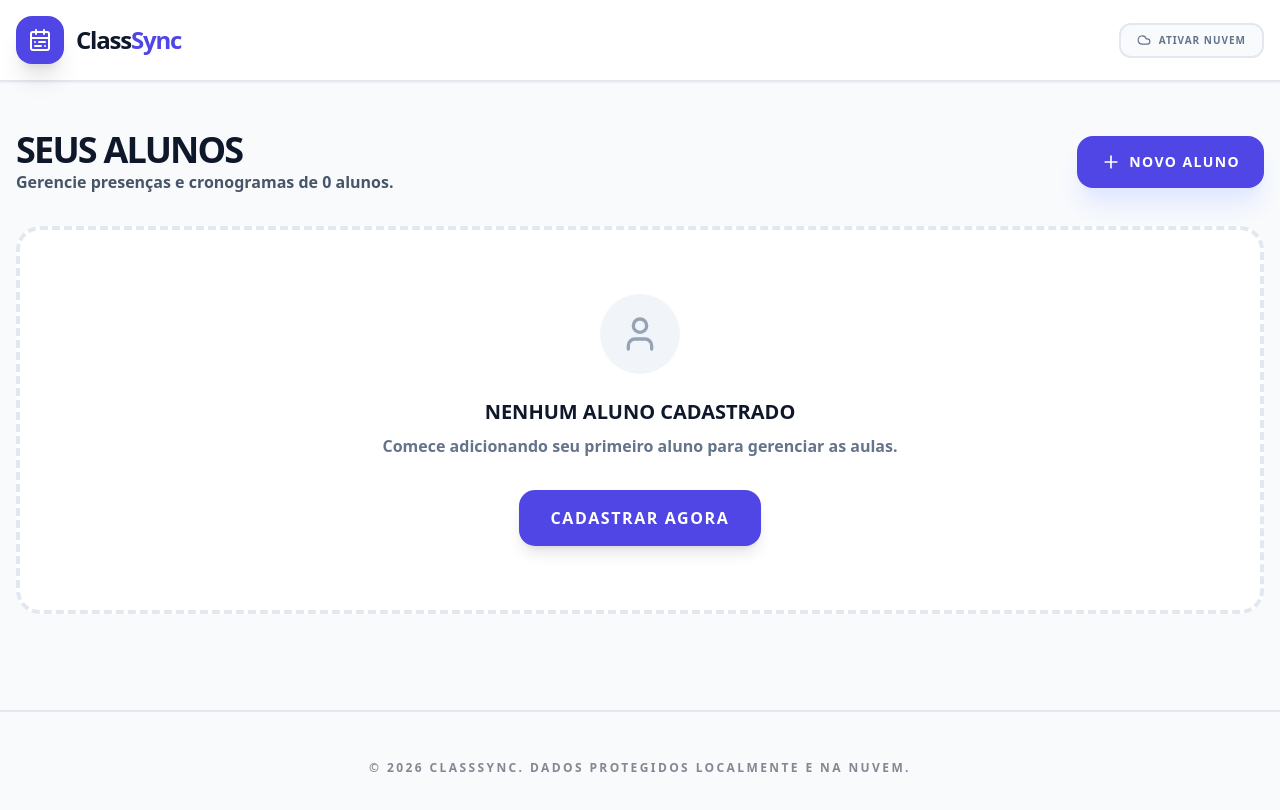
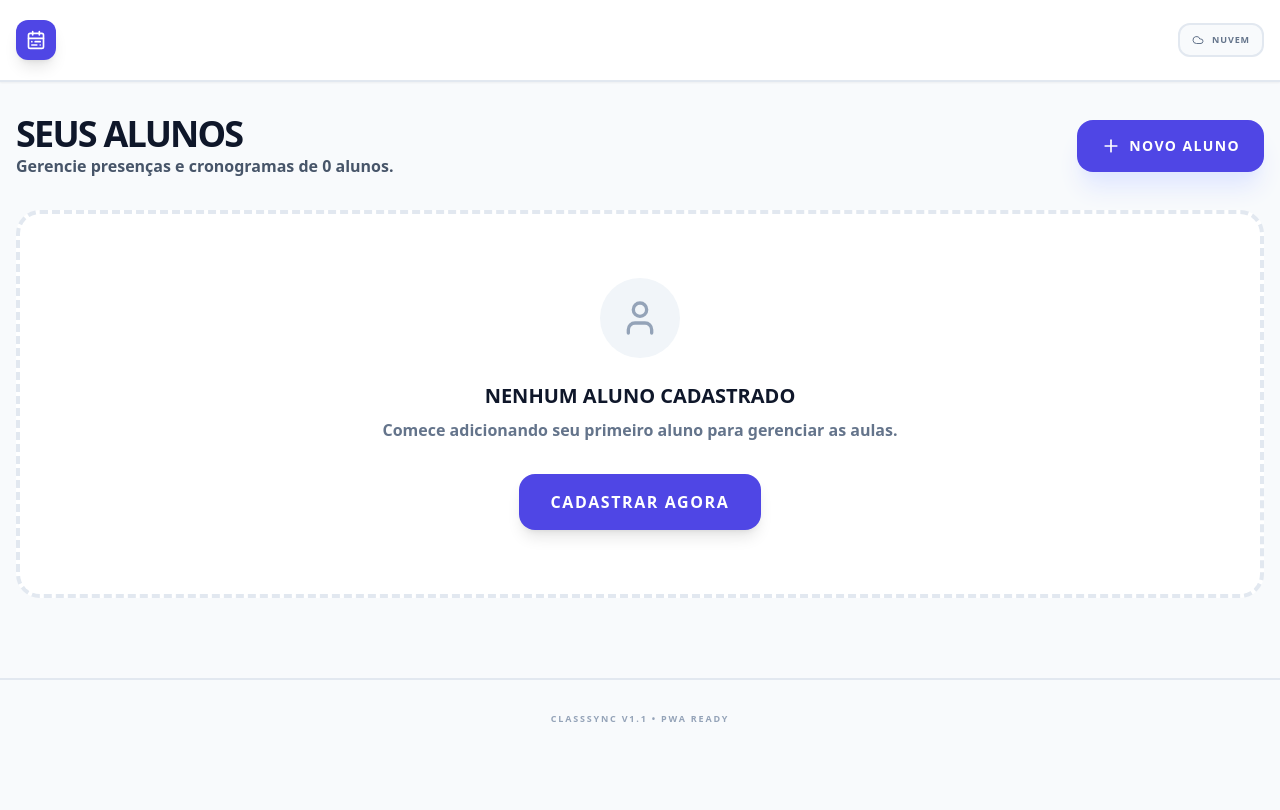
Before and after one commit to fkdpix/classsync, a React (Vite) app: page / in a window 1280 px wide. Shown: the top 810 px of the page. Built offline with nearby package versions, Linux system fonts and the light colour scheme.

Commit message:
Add files via upload

```diff
--- a/App.tsx
+++ b/App.tsx
@@ -36,7 +36,7 @@ const App: React.FC = () => {
             setSyncStatus('synced');
             setLastSyncTime(format(new Date(), 'HH:mm:ss'));
           } else {
-            setSyncStatus('synced'); // Conectado, mas vazio
+            setSyncStatus('synced');
           }
         } catch (e) {
           setSyncStatus('error');
@@ -120,76 +120,68 @@ const App: React.FC = () => {
   };
 
   return (
-    <div className="min-h-screen bg-slate-50 text-slate-900 font-sans selection:bg-indigo-200">
-      <nav className="bg-white border-b-2 border-slate-200 sticky top-0 z-50 shadow-sm">
+    <div className="min-h-screen bg-slate-50 text-slate-900 font-sans selection:bg-indigo-200 safe-area-padding">
+      <nav className="bg-white border-b-2 border-slate-200 sticky top-0 z-50 shadow-sm no-print">
         <div className="max-w-7xl mx-auto px-4 h-20 flex items-center justify-between">
           <div
             className="flex items-center gap-3 cursor-pointer"
             onClick={() => { setSelectedPlanId(null); setIsCreating(false); }}
           >
-            <div className="w-12 h-12 bg-indigo-600 rounded-2xl flex items-center justify-center text-white shadow-xl">
-              <CalendarRange size={24} />
+            <div className="w-10 h-10 bg-indigo-600 rounded-xl flex items-center justify-center text-white shadow-lg">
+              <CalendarRange size={20} />
             </div>
-            <h1 className="text-2xl font-black text-slate-900 tracking-tighter hidden sm:block">
+            <h1 className="text-xl font-black text-slate-900 tracking-tighter hidden xs:block">
               Class<span className="text-indigo-600">Sync</span>
             </h1>
           </div>
 
-          <div className="flex items-center gap-3">
+          <div className="flex items-center gap-2">
             <div className="flex flex-col items-end">
               <button
                 onClick={() => setIsSyncModalOpen(true)}
-                className={`flex items-center gap-2 px-4 py-2 rounded-xl border-2 transition-all font-black text-[10px] uppercase tracking-widest ${
+                className={`flex items-center gap-2 px-3 py-2 rounded-xl border-2 transition-all font-black text-[9px] uppercase tracking-widest ${
                   syncStatus === 'synced' ? 'bg-emerald-50 border-emerald-200 text-emerald-700' :
                   syncStatus === 'syncing' ? 'bg-amber-50 border-amber-200 text-amber-700' :
                   syncStatus === 'error' ? 'bg-rose-50 border-rose-200 text-rose-700' :
                   'bg-slate-50 border-slate-200 text-slate-500'
                 }`}
               >
-                {syncStatus === 'syncing' ? <RefreshCw size={14} className="animate-spin" /> :
-                 syncStatus === 'synced' ? <Check size={14} /> :
-                 syncStatus === 'error' ? <AlertCircle size={14} /> : <Cloud size={14} />}
+                {syncStatus === 'syncing' ? <RefreshCw size={12} className="animate-spin" /> :
+                 syncStatus === 'synced' ? <Check size={12} /> :
+                 syncStatus === 'error' ? <AlertCircle size={12} /> : <Cloud size={12} />}
 
-                <span className="hidden md:inline">{
-                  syncStatus === 'synced' ? 'Nuvem Ativa' :
-                  syncStatus === 'syncing' ? 'Salvando...' :
-                  syncStatus === 'error' ? 'Erro de Sync' : 'Ativar Nuvem'
+                <span className="hidden sm:inline">{
+                  syncStatus === 'synced' ? 'Nuvem OK' :
+                  syncStatus === 'syncing' ? 'Salvando' :
+                  syncStatus === 'error' ? 'Erro Sync' : 'Nuvem'
                 }</span>
               </button>
-              {lastSyncTime && (
-                <span className="text-[8px] font-black text-slate-400 uppercase tracking-tighter mt-1 pr-1">
-                  Último Sync: {lastSyncTime}
-                </span>
-              )}
             </div>
 
             {(activePlan || isCreating) && (
               <button
                 onClick={() => { setSelectedPlanId(null); setIsCreating(false); }}
-                className="flex items-center gap-2 text-[10px] font-black text-slate-500 hover:text-indigo-600 transition-colors uppercase tracking-widest border-2 border-slate-100 px-4 py-2 rounded-xl hover:bg-indigo-50"
+                className="flex items-center gap-2 text-[9px] font-black text-slate-500 hover:text-indigo-600 transition-colors uppercase tracking-widest border-2 border-slate-100 px-3 py-2 rounded-xl hover:bg-indigo-50"
               >
-                <ChevronLeft size={16} /> Voltar
+                <ChevronLeft size={14} /> <span className="hidden xs:inline">Voltar</span>
               </button>
             )}
           </div>
         </div>
       </nav>
 
-      <main className="max-w-7xl mx-auto px-4 py-12">
+      <main className="max-w-7xl mx-auto px-4 py-8">
         {isCreating ? (
           <div className="animate-in fade-in duration-500">
             <PlanCreator onCreate={handleCreatePlan} />
           </div>
         ) : activePlan ? (
-          <div className="space-y-8 animate-in slide-in-from-bottom-6 duration-700">
-            <div className="flex items-center gap-4">
-              <h1 className="text-3xl font-black text-slate-900 tracking-tighter uppercase">Painel do Aluno</h1>
-              <div className="h-1 flex-1 bg-slate-200 rounded-full"></div>
-            </div>
+          <div className="space-y-6 animate-in slide-in-from-bottom-6 duration-700">
             <PlanDashboard
               plan={activePlan}
               onUpdateHistory={handleUpdateHistory}
               onUpdatePlan={handleUpdatePlan}
+              onDeletePlan={handleDeletePlan}
             />
           </div>
         ) : (
@@ -204,9 +196,9 @@ const App: React.FC = () => {
         )}
       </main>
 
-      <footer className="max-w-7xl mx-auto px-4 py-12 mt-12 border-t-2 border-slate-200 text-center">
-        <p className="text-slate-900 text-xs font-black uppercase tracking-[0.2em] opacity-50">
-          © {new Date().getFullYear()} ClassSync. Dados protegidos localmente e na nuvem.
+      <footer className="max-w-7xl mx-auto px-4 py-8 mt-12 border-t-2 border-slate-200 text-center pb-12 no-print">
+        <p className="text-slate-400 text-[9px] font-black uppercase tracking-[0.2em]">
+          ClassSync v1.1 • PWA Ready
         </p>
       </footer>
 
--- a/index.html
+++ b/index.html
@@ -3,9 +3,13 @@
 <html lang="pt-br" style="color-scheme: light;">
   <head>
     <meta charset="UTF-8" />
-    <meta name="viewport" content="width=device-width, initial-scale=1.0, maximum-scale=1.0, user-scalable=no" />
+    <meta name="viewport" content="width=device-width, initial-scale=1.0, maximum-scale=1.0, user-scalable=no, viewport-fit=cover" />
     <meta name="apple-mobile-web-app-capable" content="yes">
-    <meta name="apple-mobile-web-app-status-bar-style" content="default">
+    <meta name="apple-mobile-web-app-status-bar-style" content="black-translucent">
+    <meta name="apple-mobile-web-app-title" content="ClassSync">
+    <link rel="apple-touch-icon" href="https://cdn-icons-png.flaticon.com/512/2693/2693507.png">
+
+    <link rel="manifest" href="/manifest.json">
     <meta name="theme-color" content="#4f46e5">
     <meta name="color-scheme" content="light">
     <title>ClassSync - Controle de Aulas</title>
@@ -21,19 +25,60 @@
         background-color: var(--bg-main) !important;
         color: var(--text-main) !important;
         -webkit-tap-highlight-color: transparent;
+        user-select: none;
+        overscroll-behavior-y: contain;
       }
+
+      /* Estilos específicos para Impressão / PDF */
+      @media print {
+        @page {
+          margin: 1cm;
+          size: auto;
+        }
+
+        body, html {
+          background-color: white !important;
+          color: black !important;
+          height: auto !important;
+          overflow: visible !important;
+          user-select: auto;
+        }
+
+        /* Classe para esconder elementos na impressão */
+        .no-print {
+          display: none !important;
+        }
+
+        /* Garante que o container de impressão seja o único visível e formatado corretamente */
+        .print-container {
+          position: absolute !important;
+          left: 0 !important;
+          top: 0 !important;
+          width: 100% !important;
+          height: auto !important;
+          padding: 0 !important;
+          margin: 0 !important;
+          display: block !important;
+          z-index: 9999 !important;
+          background: white !important;
+        }
+
+        /* Força a impressão de cores de fundo */
+        * {
+          -webkit-print-color-adjust: exact !important;
+          print-color-adjust: exact !important;
+        }
+      }
+
       @media (prefers-color-scheme: dark) {
         body {
           background-color: var(--bg-main) !important;
           color: var(--text-main) !important;
         }
       }
-      .animate-in {
-        animation: fadeIn 0.5s ease-out forwards;
-      }
-      @keyframes fadeIn {
-        from { opacity: 0; transform: translateY(10px); }
-        to { opacity: 1; transform: translateY(0); }
+
+      .safe-area-padding {
+        padding-top: env(safe-area-inset-top);
       }
     </style>
   <script type="importmap">
--- a/types.ts
+++ b/types.ts
@@ -18,6 +18,7 @@ export interface AttendanceRecord {
   date: string; // ISO format (yyyy-MM-dd)
   time: string; // Horário em que a aula estava agendada (HH:mm)
   status: 'attended' | 'cancelled' | 'pending';
+  extendsPlan?: boolean; // Se verdadeiro, estende o término (reposição). Se falso, aula é perdida.
   reason?: string;
   note?: string;
 }
@@ -37,6 +38,7 @@ export interface PlanCalculations {
   currentEndDate: Date;
   totalPlannedClasses: number;
   totalCancelled: number;
+  totalCancelledExtending: number; // Faltas que prorrogaram o plano
   totalAttended: number;
   nextClassDate: Date | null;
 }
```
Also changed, not shown: tsconfig.json (+9 -5 lines), manifest.json (added), 2 other files (tests, documents, lock files or other folders).
